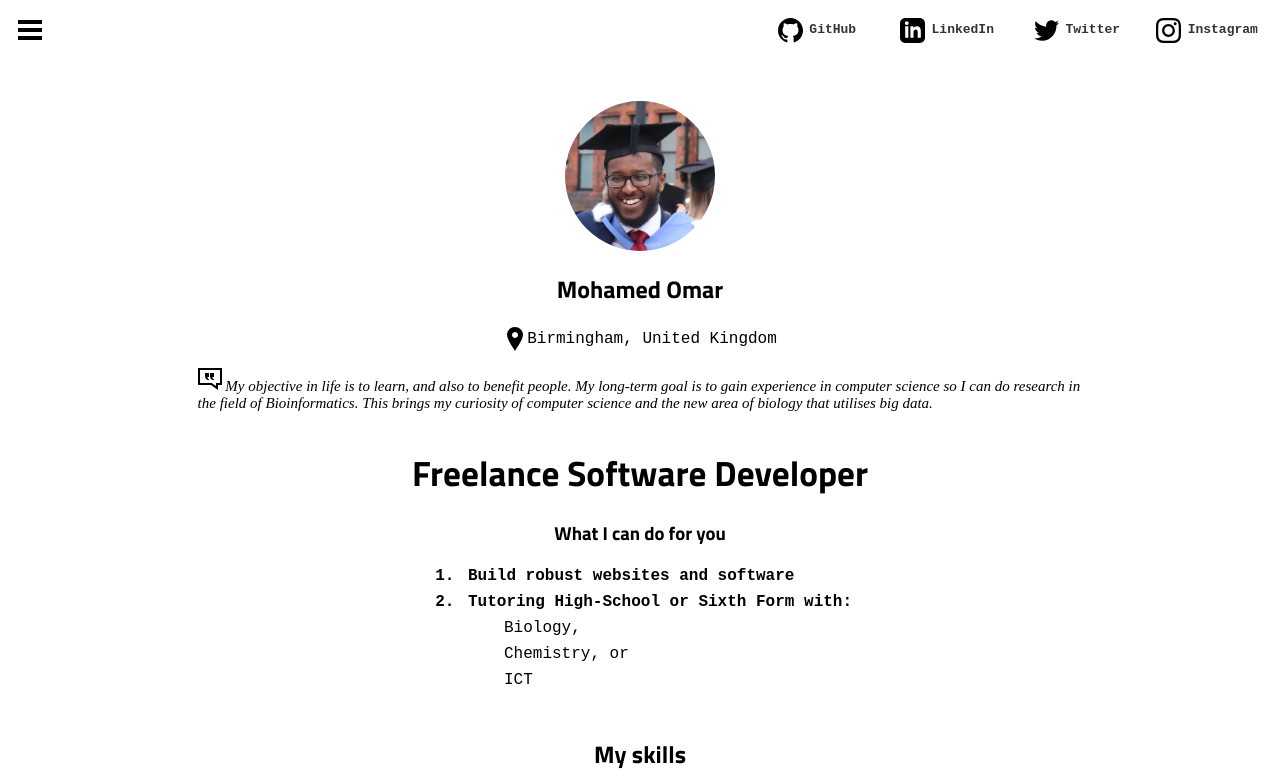
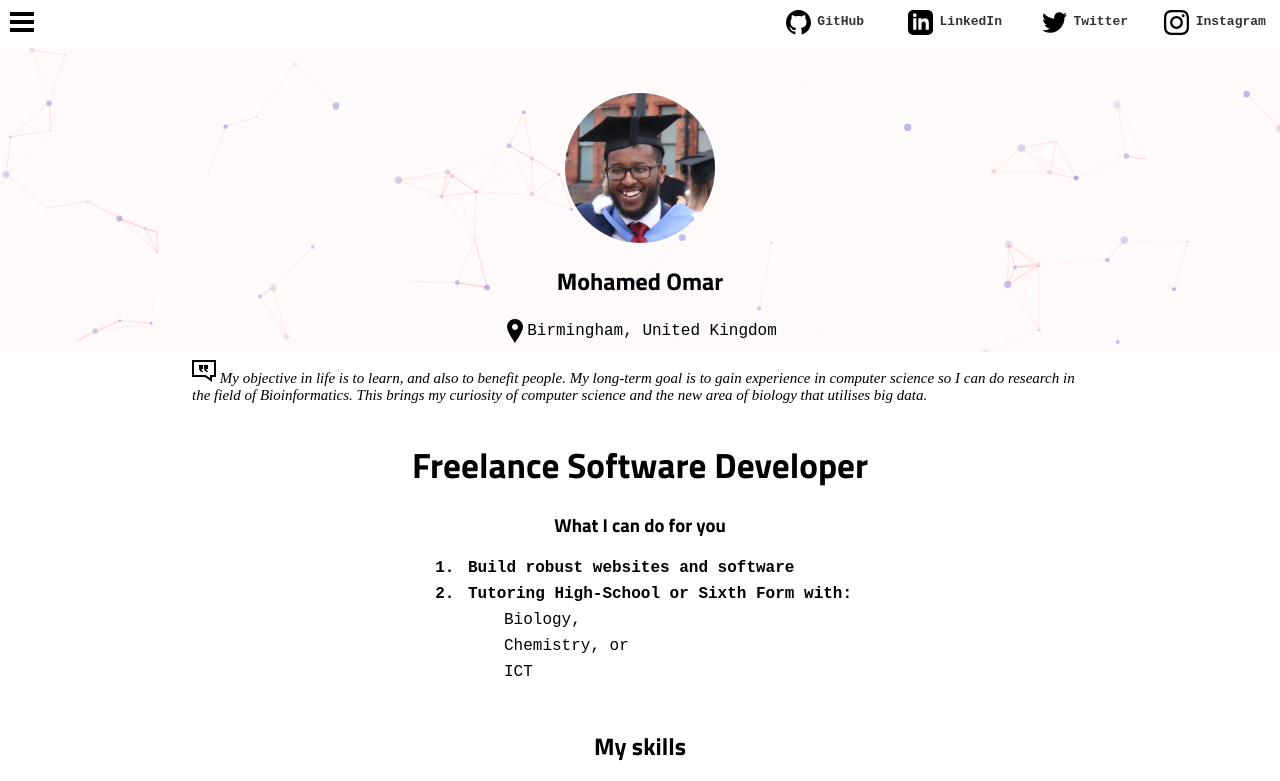
Before and after one commit to redomar/frontend-redomar, a plain HTML site: page src/index.html in a window 1280 px wide. Shown: the top 781 px of the page. Drawn offline with nearby package versions, Linux system fonts and the light colour scheme.

Commit message:
Added animated Particles to homepage

```diff
--- a/src/assets/particles.json
+++ b/src/assets/particles.json
@@ -1,14 +1,14 @@
 {
   "particles": {
     "number": {
-      "value": 80,
+      "value": 160,
       "density": {
         "enable": true,
         "value_area": 800
       }
     },
     "color": {
-      "value": "#ffffff"
+      "value": "#6666cc"
     },
     "shape": {
       "type": "circle",
@@ -27,43 +27,43 @@
     },
     "opacity": {
       "value": 0.5,
-      "random": false,
+      "random": true,
       "anim": {
-        "enable": false,
+        "enable": true,
         "speed": 1,
-        "opacity_min": 0.1,
+        "opacity_min": 0,
         "sync": false
       }
     },
     "size": {
-      "value": 10,
+      "value": 4,
       "random": true,
       "anim": {
         "enable": false,
-        "speed": 80,
-        "size_min": 0.1,
+        "speed": 4,
+        "size_min": 0.3,
         "sync": false
       }
     },
     "line_linked": {
       "enable": true,
-      "distance": 300,
-      "color": "#ffffff",
+      "distance": 80,
+      "color": "#ff8888",
       "opacity": 0.4,
-      "width": 2
+      "width": 1
     },
     "move": {
       "enable": true,
-      "speed": 12,
-      "direction": "none",
-      "random": false,
+      "speed": 0.3,
+      "direction": "left",
+      "random": true,
       "straight": false,
       "out_mode": "out",
       "bounce": false,
       "attract": {
         "enable": false,
         "rotateX": 600,
-        "rotateY": 1200
+        "rotateY": 600
       }
     }
   },
@@ -72,26 +72,26 @@
     "events": {
       "onhover": {
         "enable": false,
-        "mode": "repulse"
+        "mode": "bubble"
       },
       "onclick": {
-        "enable": true,
-        "mode": "push"
+        "enable": false,
+        "mode": "repulse"
       },
       "resize": true
     },
     "modes": {
       "grab": {
-        "distance": 800,
+        "distance": 400,
         "line_linked": {
           "opacity": 1
         }
       },
       "bubble": {
-        "distance": 800,
-        "size": 80,
+        "distance": 250,
+        "size": 0,
         "duration": 2,
-        "opacity": 0.8,
+        "opacity": 0,
         "speed": 3
       },
       "repulse": {
--- a/src/css/new.css
+++ b/src/css/new.css
@@ -12,6 +12,10 @@ h4,
 h5,
 h6 {
   font-family: "Titillium Web", "Open Sans", sans-serif;
+}
+
+body {
+  margin: 0px;
 }
 
 a {
--- a/src/css/particles.css
+++ b/src/css/particles.css
@@ -1,3 +1,10 @@
 #particles-js {
-  background: orangered;
+  background-color: #fffafa;
+  position: absolute;
+  margin-left: auto;
+  margin-top: 3em;
+  width: 100%;
+  height: 19em;
+  z-index: -1;
+  visibility: hidden;
 }
--- a/src/index.html
+++ b/src/index.html
@@ -7,9 +7,10 @@
   <meta http-equiv="X-UA-Compatible" content="ie=edge" />
   <title>Mohamed Omar.</title>
   <link rel="stylesheet" href="css/new.css" />
+  <link rel="stylesheet" href="css/particles.css" />
   <script src="script/animated-menu.js"></script>
-  <!--<script src="https://cdn.jsdelivr.net/npm/particles.js@2/particles.min.js"></script>
-  <script src="script/particles.js"></script>-->
+  <script src="https://cdn.jsdelivr.net/npm/particles.js@2/particles.min.js"></script>
+  <script src="script/particles.js"></script>
 </head>
 
 <body>
@@ -21,6 +22,7 @@
   </nav>
   <span id="fix" onclick="openNav()"><img src="images/menu-1.svg" alt="menu"></span>
   <main id="main">
+    <div id="particles-js" ></div>
     <div class="socials">
       <ul>
         <li id="s-github"><a href="https://github.com/redomar" target="_blank"><img src="images/github-1.svg"
@@ -126,7 +128,6 @@
         </table>
       </div>
     </section>
-    <!--<div id="particles-js"></div>-->
     <span class="copyleft" style="font-family: 'Noto', sans-serif; display: none;">2020&#x1f12f Mohamed Omar</span>
     <footer>
       <script src="./script/version.js"></script>
--- a/src/script/particles.js
+++ b/src/script/particles.js
@@ -1,4 +1,7 @@
-/* particlesJS.load(@dom-id, @path-json, @callback (optional)); */
-particlesJS.load('particles-js', 'assets/particles.json', function () {
-  console.log('callback - particles.js config loaded')
-})
+if (screen.width >= 450) {
+  /* particlesJS.load(@dom-id, @path-json, @callback (optional)); */
+  particlesJS.load('particles-js', 'assets/particles.json', function () {
+    console.log('callback - particles.js config loaded')
+    document.getElementById('particles-js').style.visibility = 'visible'
+  })
+}
```
